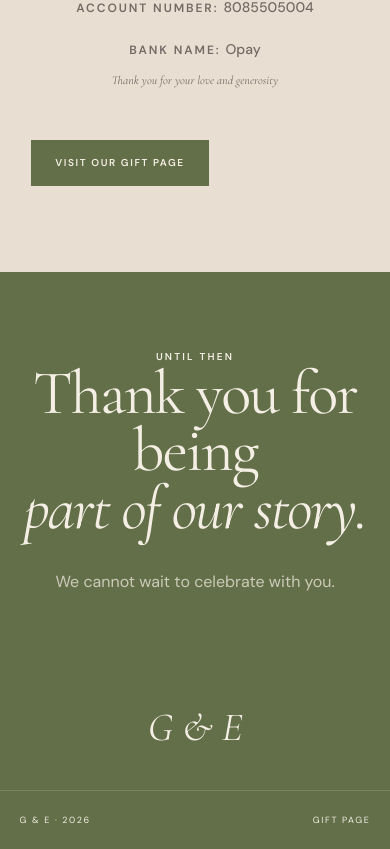
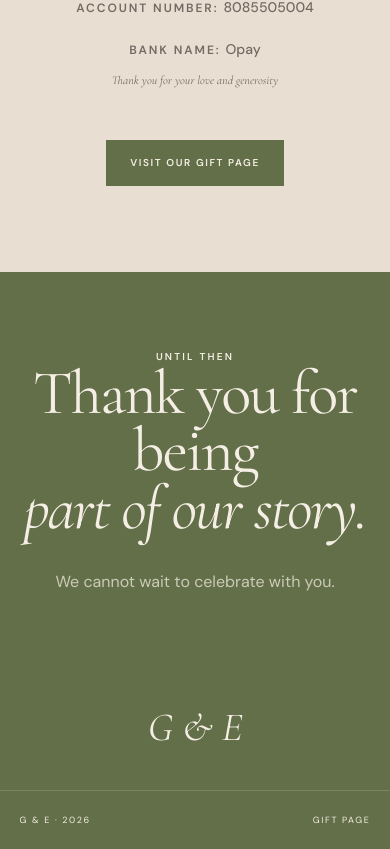
Before and after one commit to Thatgirl9/G-E-Wedding-Site, a React (Vite) app: page / in a window 390 px wide. Shown: the part 3565-4414 px from the top of the page. Built offline with nearby package versions, Linux system fonts and the light colour scheme.

Commit message:
Fix: Gift Page button

```diff
--- a/src/Components/RegistrySection.jsx
+++ b/src/Components/RegistrySection.jsx
@@ -63,9 +63,12 @@ const RegistrySection = () => {
             </div>
           </div>
 
+        <div className="button-mobile">
           <Link to="/gift" className="button">
             Visit our gift page
           </Link>
+        </div>
+
         </div>
       </div>
       <div className="registry-account">
--- a/src/styles.css
+++ b/src/styles.css
@@ -671,6 +671,13 @@ footer {
     text-align: center;
   }
 
+  .button-mobile{
+    width: 100%;
+    display: flex;
+    justify-content: center;
+    align-items: center;
+  }
+
   .registry-account {
     display: none;
   }
```
